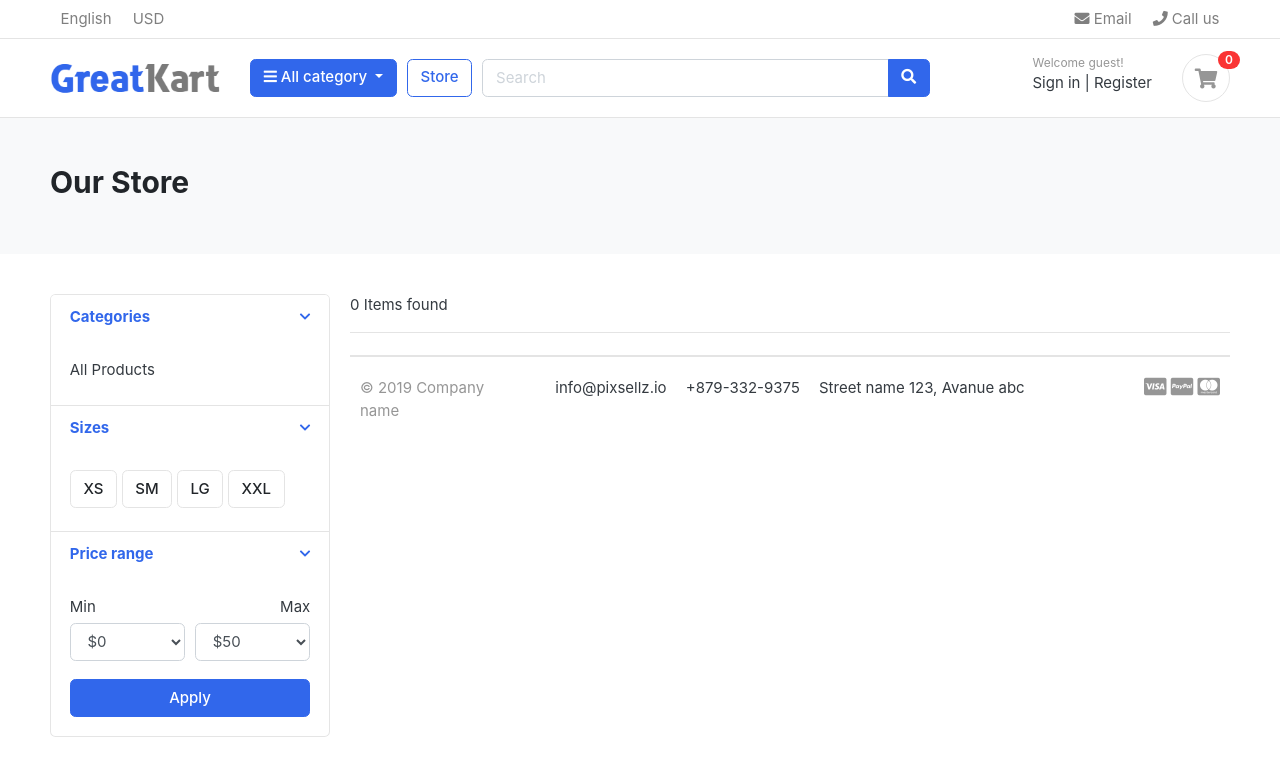
After one commit to hb1113/greatkart-django, a Django app: page /store/ in a window 1280 px wide. The commit adds this page. Shown: the top 776 px of the page. Run offline with Django 3.2, Linux system fonts and the light colour scheme; data that the repository does not hold is empty; some libraries are stand-ins or nearby versions; some web fonts are replaced.

Commit message:
create cotext processors and store urls

```diff
--- /dev/null
+++ b/category/context_processors.py
@@ -0,0 +1,8 @@
+from .models import Category
+
+
+def menu_link(request):
+    links = Category.objects.all()
+    return {
+        'links': links
+    }
--- a/category/models.py
+++ b/category/models.py
@@ -1,4 +1,5 @@
 from django.db import models
+from django.urls import reverse
 
 
 class Category(models.Model):
@@ -11,5 +12,8 @@ class Category(models.Model):
         verbose_name = 'category'
         verbose_name_plural = 'categories'
 
+    def get_url(self):
+        return reverse('p-store', args=[self.slug])
+
     def __str__(self):
         return self.category_name
--- a/greatkart/settings.py
+++ b/greatkart/settings.py
@@ -59,7 +59,7 @@ AUTH_USER_MODEL = 'accounts.Account'
 TEMPLATES = [
     {
         'BACKEND': 'django.template.backends.django.DjangoTemplates',
-        'DIRS': ['templates',],
+        'DIRS': ['templates', ],
         'APP_DIRS': True,
         'OPTIONS': {
             'context_processors': [
@@ -67,6 +67,7 @@ TEMPLATES = [
                 'django.template.context_processors.request',
                 'django.contrib.auth.context_processors.auth',
                 'django.contrib.messages.context_processors.messages',
+                'category.context_processors.menu_link',
             ],
         },
     },
--- a/greatkart/urls.py
+++ b/greatkart/urls.py
@@ -14,7 +14,7 @@ Including another URLconf
     2. Add a URL to urlpatterns:  path('blog/', include('blog.urls'))
 """
 from django.contrib import admin
-from django.urls import path
+from django.urls import path, include
 from . import views
 from django.conf.urls.static import static
 from django.conf import settings
@@ -23,4 +23,5 @@ from django.conf import settings
 urlpatterns = [
     path('admin/', admin.site.urls),
     path('', views.home, name='home'),
+    path('store/', include('store.urls')),
 ] + static(settings.MEDIA_URL, document_root=settings.MEDIA_ROOT)
--- /dev/null
+++ b/store/urls.py
@@ -0,0 +1,7 @@
+from django.urls import path
+from . import views
+
+urlpatterns = [
+    path('', views.store, name='store'),
+    path('<slug:slug>/', views.store, name='p-store'),
+]
--- a/store/views.py
+++ b/store/views.py
@@ -1,3 +1,20 @@
-from django.shortcuts import render
+from django.shortcuts import render, get_object_or_404
+from .models import Product
+from category.models import Category
 
-# Create your views here.
+
+def store(request, slug=None):
+    categories = None
+
+    if slug != None:
+        categories = get_object_or_404(Category, slug=slug)
+        products = Product.objects.filter(is_available=True, category=categories)
+        product_count = products.count()
+    else:
+        products = Product.objects.all().filter(is_available=True)
+        product_count = products.count()
+    context = {
+        'products': products,
+        'product_count': product_count,
+    }
+    return render(request, 'store/store.html', context)
--- a/templates/base.html
+++ b/templates/base.html
@@ -48,7 +48,7 @@ $(document).ready(function() {
 
 {% endblock %}
 
-{% include 'includes/navbar.html' %}
+{% include 'includes/footer.html' %}
 
 </body>
 </html>
--- a/templates/includes/navbar.html
+++ b/templates/includes/navbar.html
@@ -38,12 +38,10 @@
 				<i class="fa fa-bars"></i> All category
 			</button>
 			<div class="dropdown-menu">
-				<a class="dropdown-item" href="#">Machinery / Mechanical Parts / Tools </a>
-				<a class="dropdown-item" href="#">Consumer Electronics / Home Appliances </a>
-				<a class="dropdown-item" href="#">Auto / Transportation</a>
-				<a class="dropdown-item" href="#">Apparel / Textiles / Timepieces </a>
-				<a class="dropdown-item" href="#">Home & Garden / Construction / Lights </a>
-				<a class="dropdown-item" href="#">Beauty & Personal Care / Health </a>
+				<a class="dropdown-item" href="{% url 'store' %}">All Products</a>
+				{% for link in links %}
+					<a class="dropdown-item" href="{{ link.get_url }}">{{ link.category_name }}</a>
+				{% endfor %}
 			</div>
 		</div>  <!-- category-wrap.// -->
 	</div> <!-- col.// -->
--- /dev/null
+++ b/templates/store/store.html
@@ -0,0 +1,151 @@
+{% extends 'base.html' %}
+
+{% block content %}
+
+<!-- ========================= SECTION PAGETOP ========================= -->
+<section class="section-pagetop bg">
+<div class="container">
+	<h2 class="title-page">Our Store</h2>
+
+</div> <!-- container //  -->
+</section>
+<!-- ========================= SECTION INTRO END// ========================= -->
+
+<!-- ========================= SECTION CONTENT ========================= -->
+<section class="section-content padding-y">
+<div class="container">
+
+<div class="row">
+	<aside class="col-md-3">
+
+<div class="card">
+	<article class="filter-group">
+		<header class="card-header">
+			<a href="#" data-toggle="collapse" data-target="#collapse_1" aria-expanded="true" class="">
+				<i class="icon-control fa fa-chevron-down"></i>
+				<h6 class="title">Categories</h6>
+			</a>
+		</header>
+		<div class="filter-content collapse show" id="collapse_1" style="">
+			<div class="card-body">
+
+				<ul class="list-menu">
+					<li><a href="{% url 'store' %}">All Products</a></li>
+					{% for link in links %}
+						<li><a href="{{ link.get_url }}">{{ link.category_name }}</a></li>
+					{% endfor %}
+				</ul>
+
+			</div> <!-- card-body.// -->
+		</div>
+	</article> <!-- filter-group  .// -->
+	<article class="filter-group">
+		<header class="card-header">
+			<a href="#" data-toggle="collapse" data-target="#collapse_4" aria-expanded="true" class="">
+				<i class="icon-control fa fa-chevron-down"></i>
+				<h6 class="title">Sizes </h6>
+			</a>
+		</header>
+		<div class="filter-content collapse show" id="collapse_4" style="">
+			<div class="card-body">
+			  <label class="checkbox-btn">
+			    <input type="checkbox">
+			    <span class="btn btn-light"> XS </span>
+			  </label>
+
+			  <label class="checkbox-btn">
+			    <input type="checkbox">
+			    <span class="btn btn-light"> SM </span>
+			  </label>
+
+			  <label class="checkbox-btn">
+			    <input type="checkbox">
+			    <span class="btn btn-light"> LG </span>
+			  </label>
+
+			  <label class="checkbox-btn">
+			    <input type="checkbox">
+			    <span class="btn btn-light"> XXL </span>
+			  </label>
+		</div><!-- card-body.// -->
+		</div>
+	</article> <!-- filter-group .// -->
+
+	<article class="filter-group">
+		<header class="card-header">
+			<a href="#" data-toggle="collapse" data-target="#collapse_3" aria-expanded="true" class="">
+				<i class="icon-control fa fa-chevron-down"></i>
+				<h6 class="title">Price range </h6>
+			</a>
+		</header>
+		<div class="filter-content collapse show" id="collapse_3" style="">
+			<div class="card-body">
+
+				<div class="form-row">
+				<div class="form-group col-md-6">
+				  <label>Min</label>
+				  <!-- <input class="form-control" placeholder="$0" type="number"> -->
+				  	<select class="mr-2 form-control">
+						<option value="0">$0</option>
+						<option value="50">$50</option>
+						<option value="100">$100</option>
+						<option value="150">$150</option>
+						<option value="200">$200</option>
+						<option value="500">$500</option>
+						<option value="1000">$1000</option>
+					</select>
+				</div>
+				<div class="form-group text-right col-md-6">
+				  <label>Max</label>
+				  	<select class="mr-2 form-control">
+						<option value="50">$50</option>
+						<option value="100">$100</option>
+						<option value="150">$150</option>
+						<option value="200">$200</option>
+						<option value="500">$500</option>
+						<option value="1000">$1000</option>
+						<option value="2000">$2000+</option>
+					</select>
+				</div>
+				</div> <!-- form-row.// -->
+				<button class="btn btn-block btn-primary">Apply</button>
+			</div><!-- card-body.// -->
+		</div>
+	</article> <!-- filter-group .// -->
+
+</div> <!-- card.// -->
+
+	</aside> <!-- col.// -->
+	<main class="col-md-9">
+
+<header class="border-bottom mb-4 pb-3">
+		<div class="form-inline">
+			<span class="mr-md-auto">{{ product_count }} Items found </span>
+
+		</div>
+</header><!-- sect-heading -->
+
+<div class="row">
+	{% for product in products %}
+	<div class="col-md-4">
+		<figure class="card card-product-grid">
+			<div class="img-wrap">
+
+				<img src="{{ product.image.url }}">
+
+			</div> <!-- img-wrap.// -->
+			<figcaption class="info-wrap">
+				<div class="fix-height">
+					<a href="./product-detail.html" class="title">{{ product.product_name }}</a>
+					<div class="price-wrap mt-2">
+						<span class="price">$ {{ product.price }}</span>
+					</div> <!-- price-wrap.// -->
+				</div>
+				<a href="#" class="btn btn-block btn-success">Add to cart </a>
+			</figcaption>
+		</figure>
+	</div> <!-- col.// -->
+	{% endfor %}
+</div> <!-- row end.// -->
+
+{% endblock %}
```
Also changed, not shown: greatkart/views.py (+6 -1 lines), templates/home.html (+5 -66 lines).
